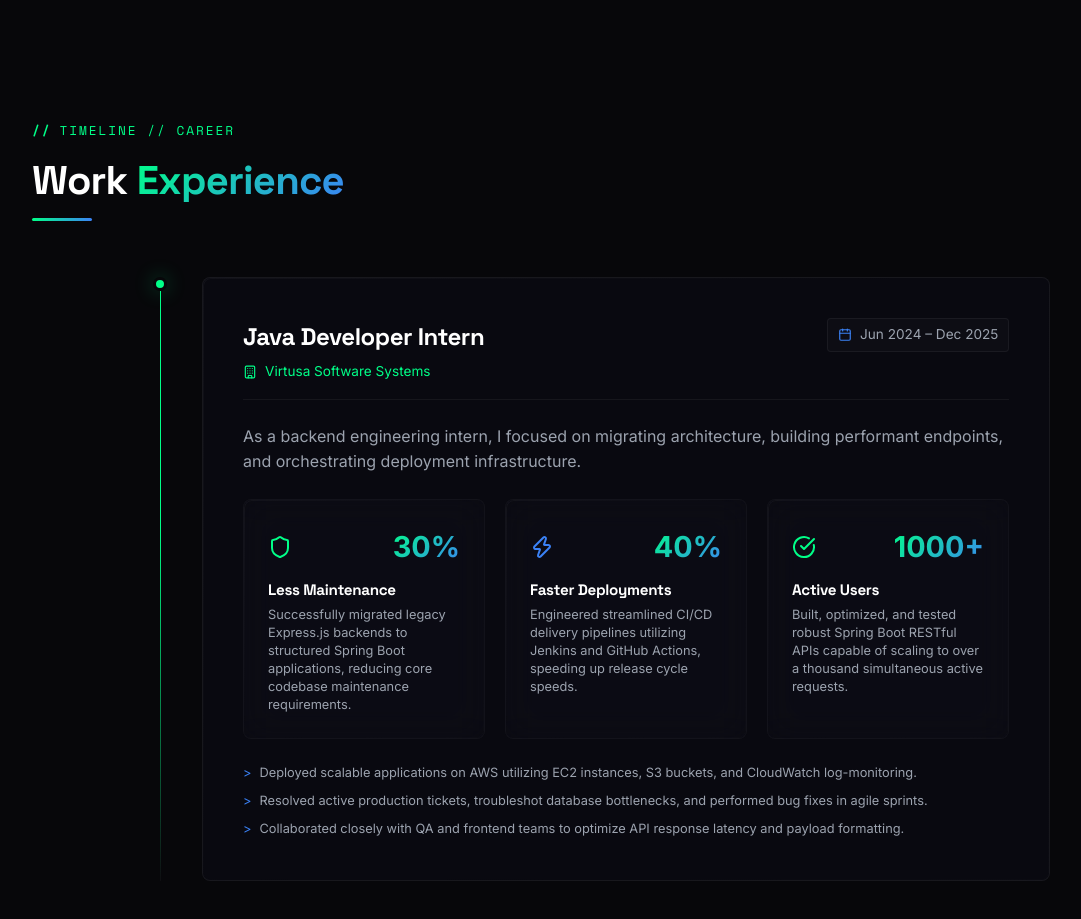
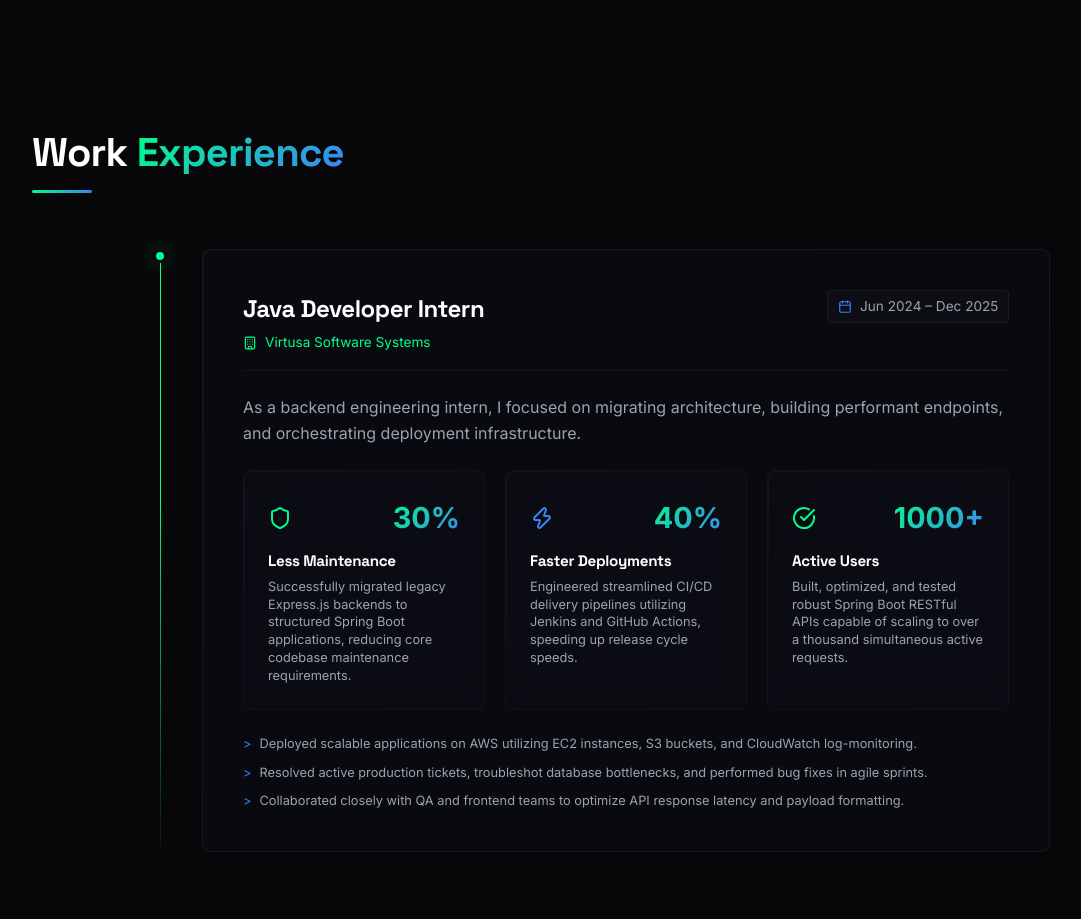
Before and after one commit to Vansh078/Vansh_Portfolio, a React (Vite) app: page / in a window 1280 px wide. Shown: the part 2300-3219 px from the top of the page, without its empty margins (40-1121 px from the left). Built offline with nearby package versions, Linux system fonts and the light colour scheme.

Commit message:
portfolio updated

```diff
--- a/src/components/Experience.jsx
+++ b/src/components/Experience.jsx
@@ -27,7 +27,6 @@ export default function Experience() {
     <section id="experience" className="experience-section">
       <div className="container">
         <div className="section-title-wrapper">
-          <div className="section-tag">Timeline // Career</div>
           <h2 className="section-title">Work <span>Experience</span></h2>
         </div>
 
```
